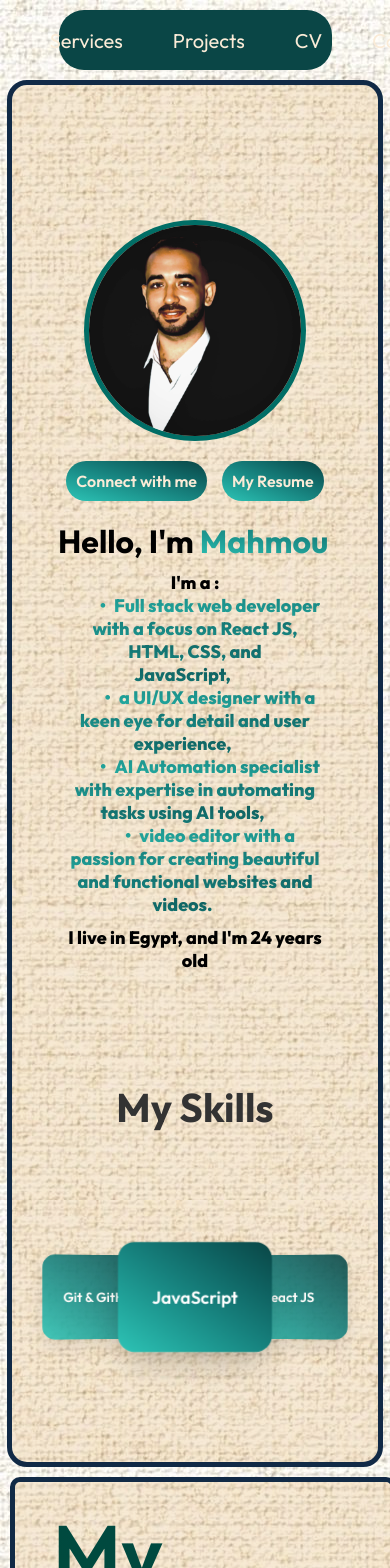
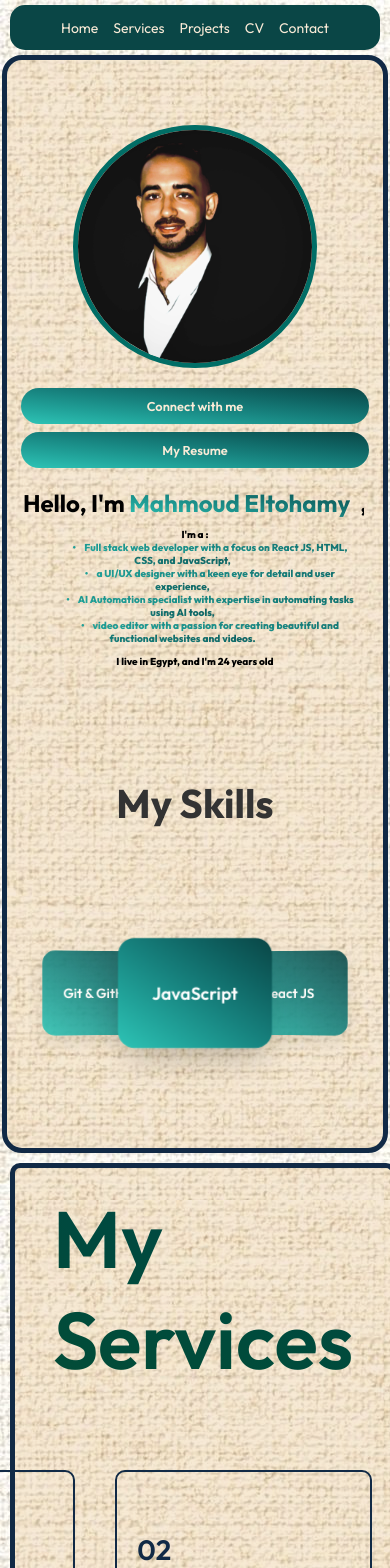
Before and after one commit to motohamy1/portfolio, a React (Vite) app: page / in a window 390 px wide. Shown: the top 1568 px of the page. Built offline with nearby package versions, Linux system fonts and the light colour scheme.

Commit message:
upload the files

```diff
--- a/src/components/Contact/Contact.css
+++ b/src/components/Contact/Contact.css
@@ -147,3 +147,40 @@
     font-size: 2rem;
   }
 }
+
+@media (max-width: 768px) {
+  .contact-container {
+    padding: 30px 15px;
+    gap: 30px;
+  }
+  .contact-title {
+    font-size: 2.5rem;
+  }
+  .contact-desc, .contact-info-item, .contact-form label, .contact-form input, .contact-form textarea {
+    font-size: 1rem;
+  }
+  .contact-header {
+    font-size: 1.8rem;
+  }
+  .contact-submit {
+    font-size: 1rem;
+    padding: 12px 0;
+  }
+}
+
+@media (max-width: 480px) {
+  .contact-container {
+    padding: 20px 10px;
+    margin: 5px auto;
+  }
+  .contact-title {
+    font-size: 2rem;
+  }
+  .contact-header {
+    font-size: 1.5rem;
+    margin-bottom: 20px;
+  }
+  .contact-form input, .contact-form textarea {
+    padding: 10px 12px;
+  }
+}
--- a/src/components/Hero/Hero.css
+++ b/src/components/Hero/Hero.css
@@ -183,33 +183,145 @@ p{
 }
 
 /* Responsive design for smaller screens */
+@media (max-width: 1024px) {
+  .hero-top-section {
+    max-width: 90%;
+    gap: 30px;
+  }
+  .hero-content h1 {
+    font-size: 2.5rem;
+  }
+  .hero-content p {
+    font-size: medium;
+  }
+  .hero-img {
+    width: 250px;
+  }
+  .skills-title {
+    font-size: 2.8rem;
+  }
+  .skills-container {
+    max-width: 700px;
+    height: 200px;
+  }
+  .skill-card {
+    width: 160px;
+    height: 100px;
+    font-size: 1.1rem;
+  }
+  .skill-card.left-1 {
+    transform: translateX(-130px) translateZ(-90px) rotateY(15deg) scale(0.9);
+  }
+  .skill-card.right-1 {
+    transform: translateX(130px) translateZ(-90px) rotateY(-15deg) scale(0.9);
+  }
+  .skill-card.left-2 {
+    transform: translateX(-260px) translateZ(-180px) rotateY(30deg) scale(0.8);
+  }
+  .skill-card.right-2 {
+    transform: translateX(260px) translateZ(-180px) rotateY(-30deg) scale(0.8);
+  }
+}
+
 @media (max-width: 768px) {
+  .hero {
+    padding: 100px 10px 20px 10px;
+    margin: 5px 5px;
+  }
   .hero-top-section {
     flex-direction: column;
     align-items: center;
     gap: 20px;
+    max-width: 95%;
   }
-
   .hero-left-column {
     width: 100%;
     align-items: center;
   }
-
   .hero-img {
     margin-bottom: 0;
-    width: 80%;
-    max-width: 300px;
+    width: 70%;
+    max-width: 250px;
   }
-
   .hero-content {
     text-align: center;
     padding: 0;
   }
-
+  .hero-content h1 {
+    font-size: 2rem;
+  }
+  .hero-content p {
+    font-size: small;
+  }
   .hero-action {
     flex-direction: row; /* Keep buttons side-by-side on small screens */
     justify-content: center;
     width: 100%;
+    gap: 10px;
+  }
+  .hero-connect, .hero-resume {
+    padding: 8px 15px;
+    font-size: 0.9rem;
+  }
+  .skills-title {
+    font-size: 2rem;
+    margin-bottom: 30px;
+  }
+  .skills-container {
+    height: 180px;
+  }
+  .skill-card {
+    width: 120px;
+    height: 80px;
+    font-size: 0.9rem;
+  }
+  .skill-card.left-1 {
+    transform: translateX(-90px) translateZ(-60px) rotateY(15deg) scale(0.9);
+  }
+  .skill-card.right-1 {
+    transform: translateX(90px) translateZ(-60px) rotateY(-15deg) scale(0.9);
+  }
+  .skill-card.left-2, .skill-card.right-2 {
+    display: none; /* Hide far cards on small screens */
+  }
+}
+
+@media (max-width: 480px) {
+  .hero {
+    padding: 80px 5px 10px 5px;
+    margin: 5px 2px;
+  }
+  .hero-content h1 {
+    font-size: 1.5rem;
+  }
+  .hero-content p {
+    font-size: x-small;
+  }
+  .hero-action {
+    flex-direction: column;
+    gap: 8px;
+  }
+  .hero-connect, .hero-resume {
+    padding: 10px;
+    font-size: 0.8rem;
+  }
+  .skills-title {
+    font-size: 1.5rem;
+    margin-bottom: 20px;
+  }
+  .skills-container {
+    height: 150px;
+  }
+  .skill-card {
+    width: 100px;
+    height: 70px;
+    font-size: 0.8rem;
+  }
+  .skill-card.left-1 {
+    transform: translateX(-70px) translateZ(-50px) rotateY(15deg) scale(0.9);
+  }
+  .skill-card.right-1 {
+    transform: translateX(70px) translateZ(-50px) rotateY(-15deg) scale(0.9);
   }
 }
 
--- a/src/components/Navbar/Navbar.css
+++ b/src/components/Navbar/Navbar.css
@@ -40,3 +40,62 @@
     transform: scale(1.05);
     transition: 0.5s;
 }
+
+@media (max-width: 1024px) {
+  .navbar {
+    width: 80%;
+    height: 55px;
+  }
+  .logo {
+    width: 100px;
+    height: 50px;
+  }
+  .nav-items {
+    gap: 30px;
+    font-size: 18px;
+  }
+  .nav-connect {
+    padding: 15px 30px;
+  }
+}
+
+@media (max-width: 768px) {
+  .navbar {
+    width: 90%;
+    height: 50px;
+    margin: 5px auto;
+  }
+  .logo {
+    width: 80px;
+    height: 40px;
+    margin-left: 5px;
+  }
+  .nav-items {
+    gap: 20px;
+    font-size: 16px;
+  }
+  .nav-connect {
+    padding: 10px 20px;
+    font-size: 0.9rem;
+  }
+}
+
+@media (max-width: 480px) {
+  .navbar {
+    width: 95%;
+    height: 45px;
+    border-radius: 15px;
+  }
+  .logo {
+    width: 70px;
+    height: 35px;
+  }
+  .nav-items {
+    gap: 15px;
+    font-size: 14px;
+  }
+  .nav-connect {
+    padding: 8px 15px;
+    font-size: 0.8rem;
+  }
+}
--- a/src/components/Projects/Projects.css
+++ b/src/components/Projects/Projects.css
@@ -273,12 +273,174 @@
 .nav-arrow.right { right: 20px; }
 
 /* Media Queries for Responsiveness */
+@media (max-width: 1024px) {
+  .projects-title {
+    font-size: 6rem;
+  }
+  .project-section {
+    height: 400px;
+    margin-top: 100px;
+    margin-bottom: 80px;
+  }
+  .section-title {
+    font-size: 2.5rem;
+    margin-bottom: 50px;
+  }
+  .carousel-container {
+    height: 400px;
+  }
+  .card {
+    width: 180px;
+    height: 250px;
+  }
+  .card.center {
+    transform: translateX(0) translateZ(0) rotateY(0) scale(1.05);
+  }
+  .card.left-1 {
+    transform: translateX(-140px) translateZ(-90px) rotateY(15deg) scale(0.85);
+  }
+  .card.right-1 {
+    transform: translateX(140px) translateZ(-90px) rotateY(-15deg) scale(0.85);
+  }
+  .card.left-2 {
+    transform: translateX(-280px) translateZ(-180px) rotateY(30deg) scale(0.75);
+  }
+  .card.right-2 {
+    transform: translateX(280px) translateZ(-180px) rotateY(-30deg) scale(0.75);
+  }
+  .card-content h3 {
+    font-size: 1.1rem;
+  }
+  .card-content p {
+    font-size: 0.8rem;
+  }
+  .project-link, .details-link {
+    padding: 6px 12px;
+    font-size: 0.7rem;
+  }
+  .dots {
+    margin-top: 30px;
+  }
+  .nav-arrow {
+    width: 35px;
+    height: 35px;
+    font-size: 1.5rem;
+  }
+}
+
 @media (max-width: 768px) {
-  .projects-title { font-size: 4.5rem; }
-  .card { width: 160px; height: 220px; }
-  .card.left-1 { transform: translateX(-100px) translateZ(-70px) rotateY(15deg) scale(0.9); }
-  .card.right-1 { transform: translateX(100px) translateZ(-70px) rotateY(-15deg) scale(0.9); }
-  .card.left-2, .card.right-2 { display: none; } /* Hide far cards on small screens */
-  .nav-arrow.left { left: 5px; }
-  .nav-arrow.right { right: 5px; }
+  .projects-title {
+    font-size: 4.5rem;
+  }
+  .project-section {
+    height: 350px;
+    margin-top: 80px;
+    margin-bottom: 60px;
+  }
+  .section-title {
+    font-size: 2.2rem;
+    margin-bottom: 40px;
+  }
+  .carousel-container {
+    height: 350px;
+  }
+  .card {
+    width: 160px;
+    height: 220px;
+  }
+  .card.center {
+    transform: translateX(0) translateZ(0) rotateY(0) scale(1.0);
+  }
+  .card.left-1 {
+    transform: translateX(-100px) translateZ(-70px) rotateY(15deg) scale(0.9);
+  }
+  .card.right-1 {
+    transform: translateX(100px) translateZ(-70px) rotateY(-15deg) scale(0.9);
+  }
+  .card.left-2, .card.right-2 {
+    display: none; /* Hide far cards on small screens */
+  }
+  .card-content {
+    padding: 10px;
+  }
+  .card-content h3 {
+    font-size: 1rem;
+  }
+  .card-content p {
+    font-size: 0.75rem;
+  }
+  .project-link, .details-link {
+    padding: 5px 10px;
+    font-size: 0.65rem;
+  }
+  .dots {
+    margin-top: 20px;
+  }
+  .nav-arrow {
+    width: 30px;
+    height: 30px;
+    font-size: 1.2rem;
+    left: 10px;
+    right: 10px;
+  }
 }
+
+@media (max-width: 480px) {
+  .projects-page {
+    padding: 20px 5px;
+    margin: 5px 5px;
+  }
+  .projects-title {
+    font-size: 3rem;
+    top: 10px;
+  }
+  .project-section {
+    height: 300px;
+    margin-top: 60px;
+    margin-bottom: 40px;
+  }
+  .section-title {
+    font-size: 1.8rem;
+    margin-bottom: 30px;
+  }
+  .carousel-container {
+    height: 300px;
+  }
+  .card {
+    width: 140px;
+    height: 190px;
+  }
+  .card.center {
+    transform: translateX(0) translateZ(0) rotateY(0) scale(1.0);
+  }
+  .card.left-1 {
+    transform: translateX(-80px) translateZ(-50px) rotateY(15deg) scale(0.9);
+  }
+  .card.right-1 {
+    transform: translateX(80px) translateZ(-50px) rotateY(-15deg) scale(0.9);
+  }
+  .card-content {
+    padding: 8px;
+  }
+  .card-content h3 {
+    font-size: 0.9rem;
+  }
+  .card-content p {
+    font-size: 0.7rem;
+  }
+  .project-link, .details-link {
+    padding: 4px 8px;
+    font-size: 0.6rem;
+    margin: 0 3px;
+  }
+  .dots {
+    margin-top: 15px;
+  }
+  .nav-arrow {
+    width: 25px;
+    height: 25px;
+    font-size: 1rem;
+    left: 5px;
+    right: 5px;
+  }
+}
--- a/src/components/Resume/Resume.css
+++ b/src/components/Resume/Resume.css
@@ -130,3 +130,106 @@
     -webkit-columns: 2;
     -moz-columns: 2;
 }
+
+@media (max-width: 1024px) {
+  .resume-container {
+    padding: 40px;
+  }
+  .resume-header h1 {
+    font-size: 60px;
+  }
+  .resume-header h2 {
+    font-size: 30px;
+  }
+  .resume-header p {
+    font-size: 15px;
+  }
+  .resume-section h2 {
+    font-size: 22px;
+  }
+  .job h3, .education-entry h3 {
+    font-size: 18px;
+  }
+  .job-dates, .education-dates {
+    font-size: 13px;
+  }
+  .resume-section ul li {
+    font-size: 15px;
+  }
+  .resume-section ul li::before {
+    font-size: 16px;
+  }
+}
+
+@media (max-width: 768px) {
+  .resume-container {
+    padding: 30px;
+    margin: 5px 5px;
+  }
+  .resume-header h1 {
+    font-size: 45px;
+    padding: 8px 20px;
+  }
+  .resume-header h2 {
+    font-size: 24px;
+  }
+  .resume-header p {
+    font-size: 14px;
+  }
+  .resume-section h2 {
+    font-size: 20px;
+    margin-bottom: 10px;
+  }
+  .job h3, .education-entry h3 {
+    font-size: 16px;
+  }
+  .job-dates, .education-dates {
+    font-size: 12px;
+  }
+  .resume-section ul li {
+    font-size: 14px;
+    line-height: 1.6;
+    padding-left: 15px;
+  }
+  .resume-section ul li::before {
+    font-size: 15px;
+    left: -5px;
+  }
+  .skills-list {
+    columns: 1;
+    -webkit-columns: 1;
+    -moz-columns: 1;
+  }
+}
+
+@media (max-width: 480px) {
+  .resume-container {
+    padding: 20px;
+    margin: 5px 2px;
+  }
+  .resume-header h1 {
+    font-size: 35px;
+    padding: 5px 15px;
+  }
+  .resume-header h2 {
+    font-size: 20px;
+  }
+  .resume-header p {
+    font-size: 13px;
+  }
+  .resume-section h2 {
+    font-size: 18px;
+  }
+  .job h3, .education-entry h3 {
+    font-size: 15px;
+  }
+  .job-dates, .education-dates {
+    font-size: 11px;
+  }
+  .resume-section ul li {
+    font-size: 13px;
+  }
+  .resume-section ul li::before {
+    font-size: 14px;
+  }
+}
```
